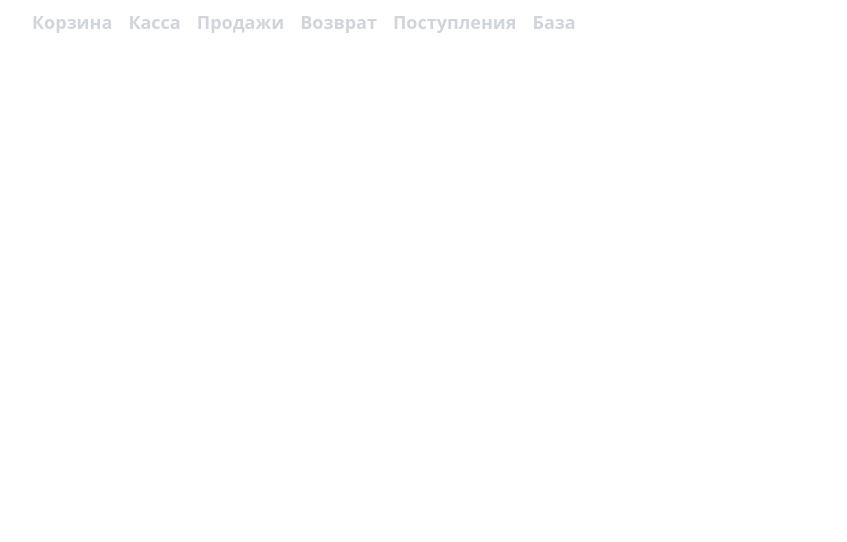
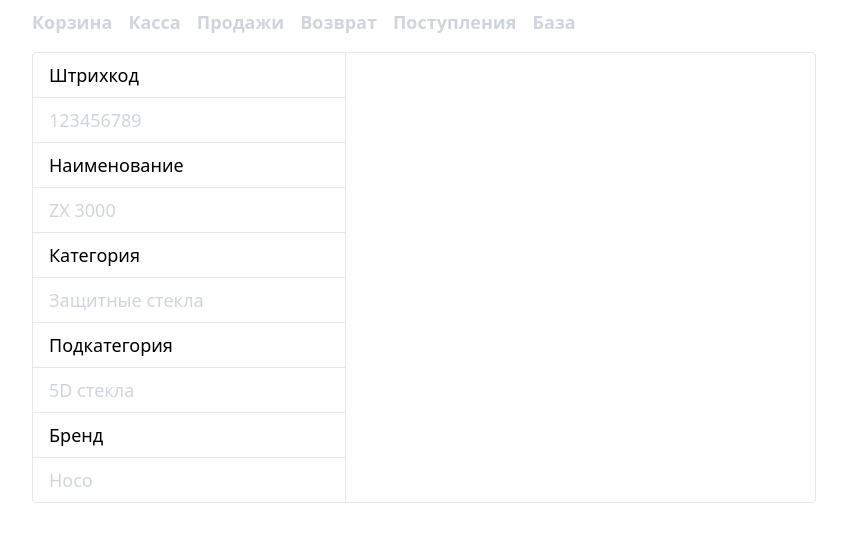
Before and after one commit to ctrlartspace/openmarket-frontend, a Vue app: page /item in a window 1280 px wide. Shown: the top 542 px of the page, without its empty margins (216-1063 px from the left). Built offline with nearby package versions, Linux system fonts and the light colour scheme; the HTML template or start-up script is replaced by a standard one.

Commit message:
item page edit

```diff
--- a/src/pages/ItemPage.vue
+++ b/src/pages/ItemPage.vue
@@ -2,24 +2,27 @@
   <div
     class="grid grid-cols-10 bg-white rounded border border-gray-200 overflow-auto"
   >
-    <div v-if="item" class="col-span-4 border-r">
+    <form
+      v-if="item"
+      class="col-span-4 border-r"
+      @submit.prevent="saveItemData"
+    >
+      <input v-show="false" type="submit" />
       <div class="px-4 py-2 border-b">
         <span class="text-lg">Штрихкод</span>
       </div>
-      <div
-        class="flex items-center border-b border-gray-200"
-        :class="isEditMode ? 'text-black' : 'text-gray-300'"
-      >
+      <div class="flex items-center border-b border-gray-200">
         <input
+          v-model="item.item_code"
           type="text"
-          class="block w-full px-4 py-2 text-lg bg-inherit appearance-none placeholder:text-gray-300 placeholder:font-normal focus:outline-none"
-          placeholder="Штрихкод"
-          :value="item.item_code"
+          class="block w-full px-4 py-2 text-lg text-blue-600 bg-inherit appearance-none placeholder:text-gray-300 placeholder:font-normal focus:outline-none"
+          placeholder="123456789"
           :disabled="!isEditMode"
         />
         <span
-          v-if="isEditMode"
+          v-if="item.item_code && isEditMode"
           class="px-4 py-2 text-black material-icons-outlined cursor-pointer hover:text-gray-600"
+          @click="item.item_code = ''"
           >close</span
         >
       </div>
@@ -27,84 +30,76 @@
       <div class="px-4 py-2 border-b">
         <span class="text-lg">Наименование</span>
       </div>
-      <div
-        class="flex items-center border-b border-gray-200"
-        :class="isEditMode ? 'text-black' : 'text-gray-300'"
-      >
+      <div class="flex items-center border-b border-gray-200">
         <input
+          v-model="item.item_name"
           type="text"
-          class="block w-full px-4 py-2 text-lg bg-inherit appearance-none placeholder:text-gray-300 placeholder:font-normal focus:outline-none"
-          placeholder="Штрихкод"
-          :value="item.item_name"
+          class="block w-full px-4 py-2 text-lg text-blue-600 bg-inherit appearance-none placeholder:text-gray-300 placeholder:font-normal focus:outline-none"
+          placeholder="ZX 3000"
           :disabled="!isEditMode"
         />
         <span
-          v-if="isEditMode"
+          v-if="item.item_name && isEditMode"
           class="px-4 py-2 text-black material-icons-outlined cursor-pointer hover:text-gray-600"
+          @click="item.item_name = ''"
           >close</span
         >
       </div>
       <div class="px-4 py-2 border-b">
         <span class="text-lg">Категория</span>
       </div>
-      <div
-        class="flex items-center border-b border-gray-200"
-        :class="isEditMode ? 'text-black' : 'text-gray-300'"
-      >
+      <div class="flex items-center border-b border-gray-200">
         <input
+          v-model="item.item_category_id"
           type="text"
-          class="block w-full px-4 py-2 text-lg bg-inherit appearance-none placeholder:text-gray-300 placeholder:font-normal focus:outline-none"
-          placeholder="Штрихкод"
-          :value="item.item_category_id"
+          class="block w-full px-4 py-2 text-lg text-blue-600 bg-inherit appearance-none placeholder:text-gray-300 placeholder:font-normal focus:outline-none"
+          placeholder="Защитные стекла"
           :disabled="!isEditMode"
         />
         <span
-          v-if="isEditMode"
+          v-if="item.item_category_id && isEditMode"
           class="px-4 py-2 text-black material-icons-outlined cursor-pointer hover:text-gray-600"
+          @click="item.item_category_id = ''"
           >close</span
         >
       </div>
       <div class="px-4 py-2 border-b">
         <span class="text-lg">Подкатегория</span>
       </div>
-      <div
-        class="flex items-center border-b border-gray-200"
-        :class="isEditMode ? 'text-black' : 'text-gray-300'"
-      >
+      <div class="flex items-center border-b border-gray-200">
         <input
+          v-model="item.item_subcategory_id"
           type="text"
-          class="block w-full px-4 py-2 text-lg bg-inherit appearance-none placeholder:text-gray-300 placeholder:font-normal focus:outline-none"
-          placeholder="Штрихкод"
-          :value="item.item_subcategory_id"
+          class="block w-full px-4 py-2 text-lg text-blue-600 bg-inherit appearance-none placeholder:text-gray-300 placeholder:font-normal focus:outline-none"
+          placeholder="5D стекла"
           :disabled="!isEditMode"
         />
         <span
-          v-if="isEditMode"
+          v-if="item.item_subcategory_id && isEditMode"
           class="px-4 py-2 text-black material-icons-outlined cursor-pointer hover:text-gray-600"
+          @click="item.item_subcategory_id = ''"
           >close</span
         >
       </div>
       <div class="px-4 py-2 border-b">
         <span class="text-lg">Бренд</span>
       </div>
-      <div
-        class="flex items-center border-gray-200"
-        :class="isEditMode ? 'text-black' : 'text-gray-300'"
-      >
+      <div class="flex items-center border-gray-200">
         <input
+          v-model="item.item_brand_id"
           type="text"
-          class="block w-full px-4 py-2 text-lg bg-inherit appearance-none placeholder:text-gray-300 placeholder:font-normal focus:outline-none"
-          placeholder="Штрихкод"
-          :value="item.item_brand_id"
+          class="block w-full px-4 py-2 text-lg text-blue-600 bg-inherit appearance-none placeholder:text-gray-300 placeholder:font-normal focus:outline-none"
+          placeholder="Hoco"
           :disabled="!isEditMode"
         />
         <span
-          v-if="isEditMode"
+          v-if="item.item_brand_id && isEditMode"
           class="px-4 py-2 text-black material-icons-outlined cursor-pointer hover:text-gray-600"
+          @click="item.item_brand_id = ''"
           >close</span
         >
       </div>
-    </div>
+    </form>
   </div>
 </template>
 
@@ -115,13 +110,19 @@ import { getItem } from "@/services/ItemSearch"
 
 const route = useRoute()
 
-const item = ref(null)
-const isEditMode = ref(false)
+const item = ref({})
+const isEditMode = ref(true)
 
+const saveItemData = () => {
+  console.log(item.value)
+}
 onMounted(async () => {
   const id = route.params.id
   if (id) {
     item.value = await getItem(id)
+    if (item.value) {
+      isEditMode.value = false
+    }
   }
 })
 </script>
--- a/src/router/index.js
+++ b/src/router/index.js
@@ -8,6 +8,7 @@ const routes = [
   { path: "/cart", component: CartPage },
   { path: "/sales", component: CartPage },
   { path: "/base", component: BaseDataPage },
+  { path: "/item", component: ItemPage },
   { path: "/item/:id", component: ItemPage },
 ]
 
```
